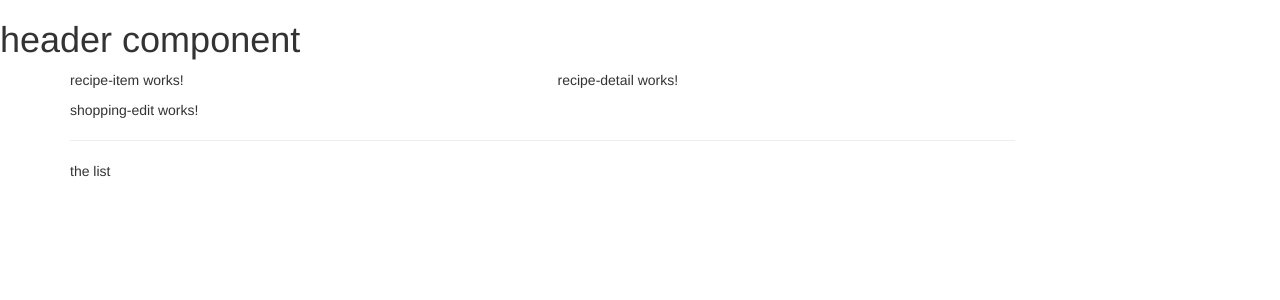
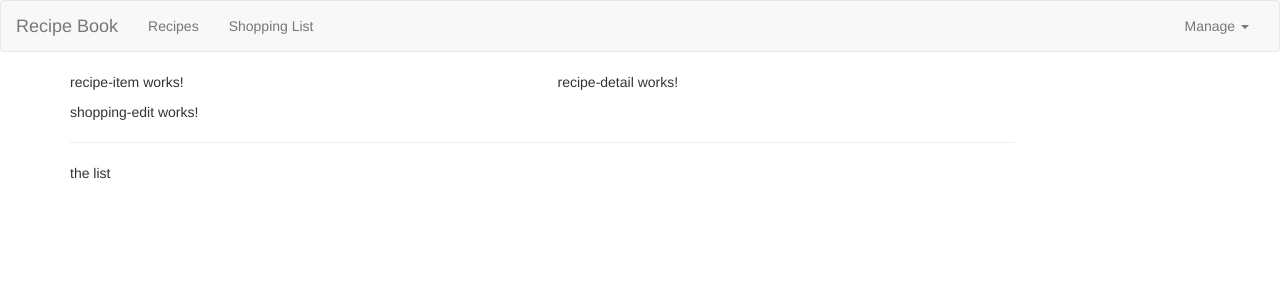
Before and after one commit to bokerize/ang6-class-proj, an Angular app: page / in a window 1280 px wide. Shown: the top 300 px of the page. Built offline with nearby package versions, Linux system fonts and the light colour scheme.

Commit message:
create header

```diff
--- a/src/app/header/header.component.html
+++ b/src/app/header/header.component.html
@@ -1 +1,32 @@
-<h1>header component</h1>
+<nav class="navbar navbar-default">
+  <div class="container-fluid">
+    <div class="navbar-header">
+      <a href="#" class="navbar-brand">Recipe Book</a>
+    </div>
+    <div class="collapse navbar-collapse">
+      <ul class="nav navbar-nav">
+        <li>
+          <a href="#">Recipes</a>
+        </li>
+        <li>
+          <a href="#">Shopping List</a>
+        </li>
+      </ul>
+      <ul class="nav navbar-nav navbar-right">
+        <li class="dropdown">
+          <a href="#" class="dropdown-toggle">Manage
+            <span class="caret"></span>
+          </a>
+          <ul class=" dropdown-menu ">
+            <li>
+              <a href="# ">Save Data</a>
+            </li>
+            <li>
+              <a href="# ">Fetch Data</a>
+            </li>
+          </ul>
+        </li>
+      </ul>
+    </div>
+  </div>
+</nav>
```
